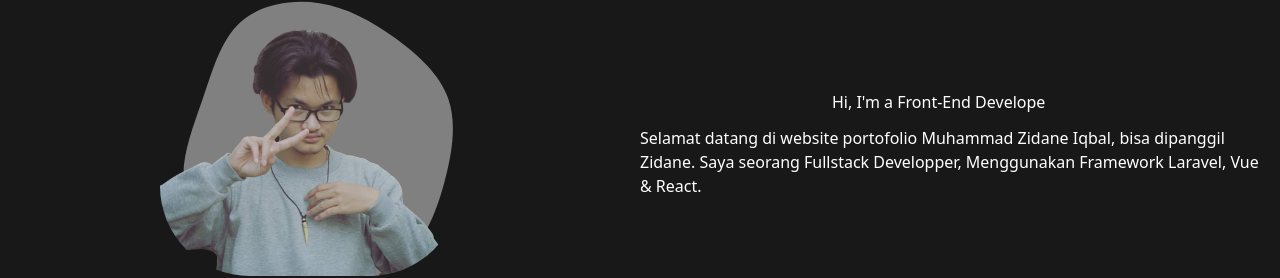
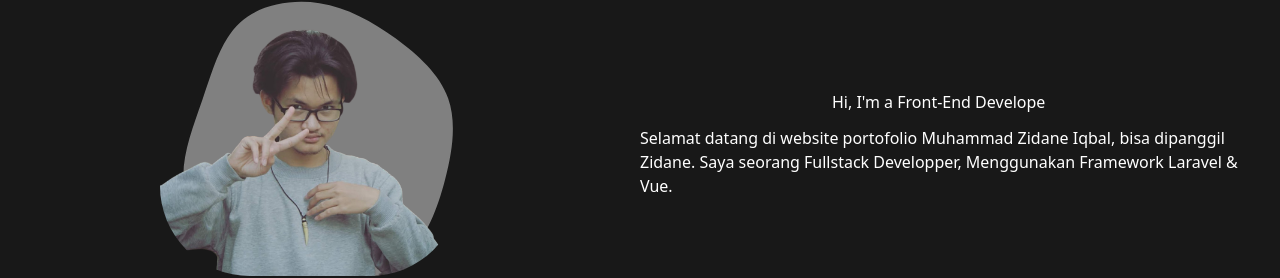
Before and after one commit to zidaneiqbal/portofolio, a Vue app: page / in a window 1280 px wide. Shown: the part 217-495 px from the top of the page. Built offline with nearby package versions, Linux system fonts and the light colour scheme.

Commit message:
[Update]

```diff
--- a/src/pages/Home.vue
+++ b/src/pages/Home.vue
@@ -13,7 +13,7 @@
             <span class="cursor" :class="{ typing: typeStatus }">&nbsp;</span>
           </h1>
           <span class="text-justify">
-            Selamat datang di website portofolio Muhammad Zidane Iqbal, bisa dipanggil Zidane. Saya seorang Fullstack Developper, Menggunakan Framework Laravel, Vue & React.
+            Selamat datang di website portofolio Muhammad Zidane Iqbal, bisa dipanggil Zidane. Saya seorang Fullstack Developper, Menggunakan Framework Laravel & Vue.
           </span>
         </div>
       </div>
```
Also changed, not shown: src/pages/Contact.vue (line endings or trailing spaces).
